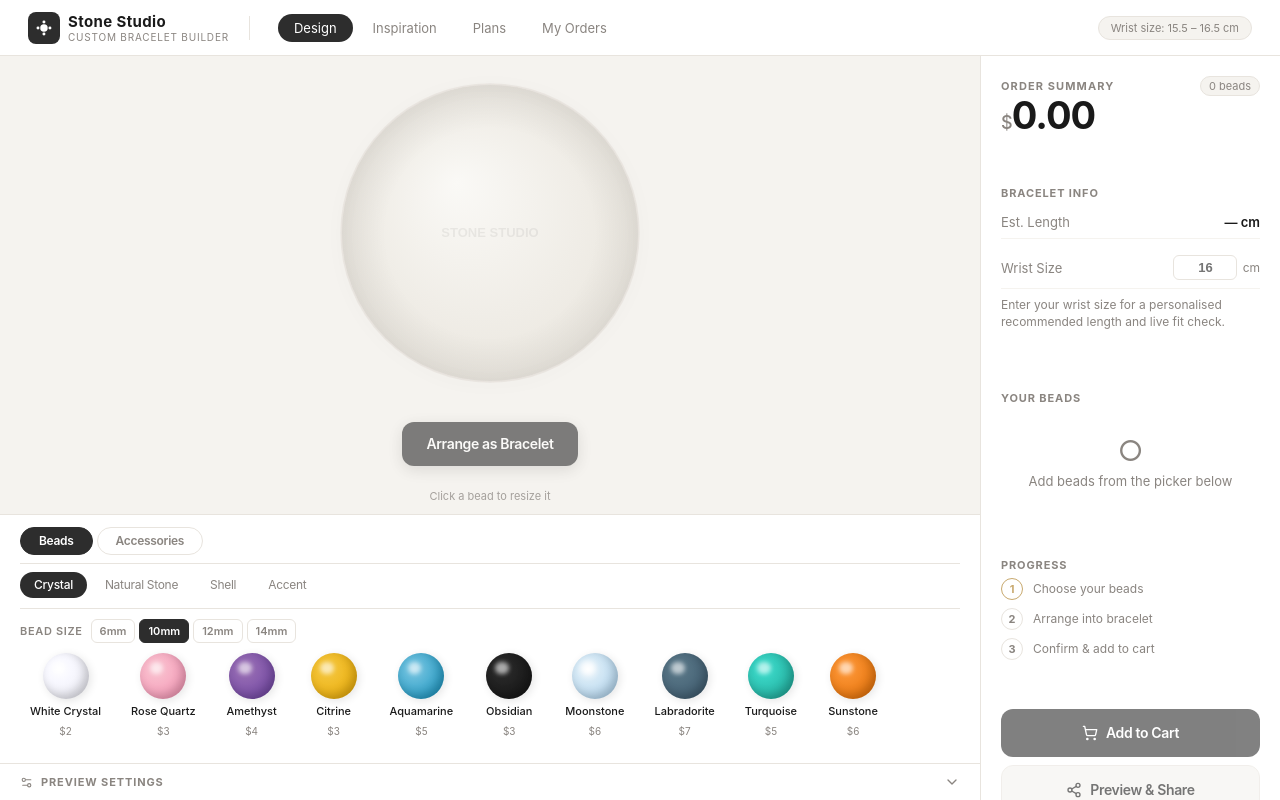
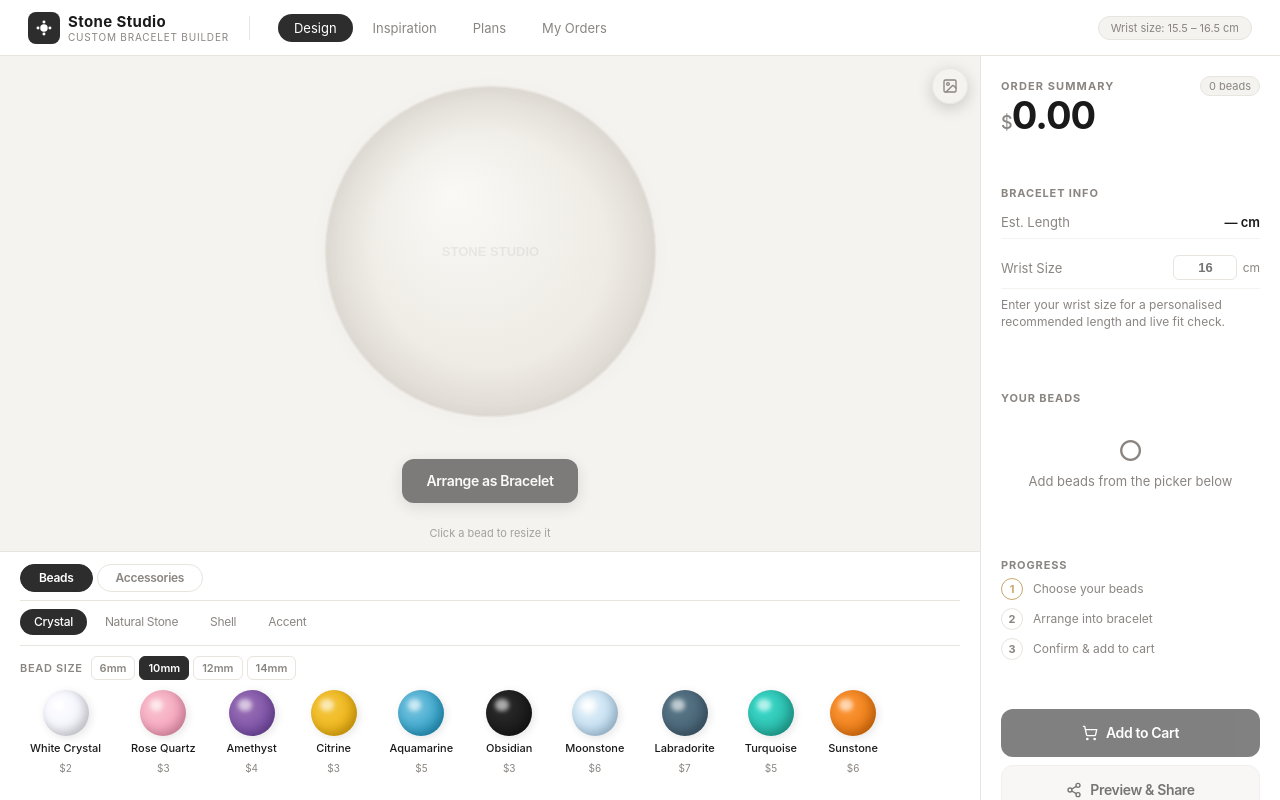
Before and after one commit to pastrainbow/bracelet_custom_configure, a React (Vite) app: page / in a window 1280 px wide. Built offline with nearby package versions, Linux system fonts and the light colour scheme.

Commit message:
Feat: remove preview settings section. Move background selection to top right corner of the canvas

```diff
--- /dev/null
+++ b/src/components/BackgroundDropdown.tsx
@@ -0,0 +1,82 @@
+import { useEffect, useRef, useState } from 'react';
+import { Image as ImageIcon } from 'lucide-react';
+import { TEXTURES, type TextureId } from '@/data/textures';
+import { useStore } from '@/store/store';
+import { cn } from './ui/cn';
+
+/** Floating control pinned to the top-right of the bowl. An icon button opens a
+ *  small popover of texture swatches for setting the bowl background, replacing
+ *  the old Preview Settings row beneath the bead picker. */
+export function BackgroundDropdown() {
+  const texture = useStore((s) => s.texture);
+  const setTexture = useStore((s) => s.setTexture);
+  const [open, setOpen] = useState(false);
+  const ref = useRef<HTMLDivElement>(null);
+
+  useEffect(() => {
+    if (!open) return;
+    function onPointerDown(e: PointerEvent) {
+      if (ref.current && !ref.current.contains(e.target as Node)) setOpen(false);
+    }
+    function onKeyDown(e: KeyboardEvent) {
+      if (e.key === 'Escape') setOpen(false);
+    }
+    document.addEventListener('pointerdown', onPointerDown);
+    document.addEventListener('keydown', onKeyDown);
+    return () => {
+      document.removeEventListener('pointerdown', onPointerDown);
+      document.removeEventListener('keydown', onKeyDown);
+    };
+  }, [open]);
+
+  return (
+    <div ref={ref} className="absolute right-3 top-3 z-30 max-[639px]:right-2 max-[639px]:top-2">
+      <button
+        onClick={() => setOpen((o) => !o)}
+        aria-label="Set bowl background"
+        aria-expanded={open}
+        title="Background"
+        className={cn(
+          'flex h-9 w-9 items-center justify-center rounded-full border border-border bg-surface/90 text-muted shadow-float backdrop-blur transition-colors hover:border-gold hover:text-ink',
+          open && 'border-gold text-ink',
+        )}
+      >
+        <ImageIcon size={16} />
+      </button>
+
+      {open && (
+        <div className="absolute right-0 top-11 w-max rounded-xl border border-border bg-surface p-2 shadow-float">
+          <div className="mb-1.5 px-1 text-[11px] font-bold uppercase tracking-[0.08em] text-muted">
+            Background
+          </div>
+          <div className="flex gap-1">
+            {TEXTURES.map((t) => {
+              const active = t.id === texture;
+              return (
+                <button
+                  key={t.id}
+                  onClick={() => {
+                    setTexture(t.id as TextureId);
+                    setOpen(false);
+                  }}
+                  className="group flex cursor-pointer flex-col items-center gap-1 rounded-[10px] p-1.5 transition-colors hover:bg-bg"
+                >
+                  <span
+                    className={cn(
+                      'h-[38px] w-[38px] rounded-full border-2 shadow-[0_1px_6px_rgba(0,0,0,0.15),inset_-2px_-2px_6px_rgba(0,0,0,0.1)] transition-transform group-hover:scale-105',
+                      active ? 'border-accent ring-2 ring-gold' : 'border-transparent',
+                    )}
+                    style={{ background: t.swatch }}
+                  />
+                  <span className={cn('text-[10px]', active ? 'font-bold text-ink' : 'font-medium text-muted')}>
+                    {t.label}
+                  </span>
+                </button>
+              );
+            })}
+          </div>
+        </div>
+      )}
+    </div>
+  );
+}
--- a/src/components/PreviewSettings.tsx
+++ /dev/null
@@ -1,36 +0,0 @@
-import { useState } from 'react';
-import { ChevronDown, Settings2 } from 'lucide-react';
-import { TextureSelector } from './sidebar/TextureSelector';
-import { cn } from './ui/cn';
-
-/** Collapsible panel with bowl background; sits below the bead picker.
- *  Collapsed by default so the bowl gets the vertical space (these are secondary
- *  controls); expanding it scrolls within the capped controls area. */
-export function PreviewSettings() {
-  const [open, setOpen] = useState(false);
-
-  return (
-    <div className="flex-shrink-0 border-t border-border bg-surface">
-      <button
-        onClick={() => setOpen((o) => !o)}
-        aria-expanded={open}
-        className="flex w-full items-center justify-between px-5 py-2.5 text-left max-[639px]:px-4"
-      >
-        <span className="flex items-center gap-2 text-[11px] font-bold uppercase tracking-[0.08em] text-muted">
-          <Settings2 size={13} />
-          Preview Settings
-        </span>
-        <ChevronDown
-          size={16}
-          className={cn('text-muted transition-transform duration-200', open && 'rotate-180')}
-        />
-      </button>
-
-      {open && (
-        <div className="flex flex-col gap-3 px-5 pb-3.5 max-[639px]:px-4">
-          <TextureSelector />
-        </div>
-      )}
-    </div>
-  );
-}
--- a/src/components/Studio.tsx
+++ b/src/components/Studio.tsx
@@ -2,14 +2,14 @@ import { useRef } from 'react';
 import { useStore } from '@/store/store';
 import { useBraceletEngine } from '@/hooks/useBraceletEngine';
 import { BeadPicker } from './BeadPicker';
-import { PreviewSettings } from './PreviewSettings';
+import { BackgroundDropdown } from './BackgroundDropdown';
 import { Button } from './ui/Button';
 import { cn } from './ui/cn';
 
 /**
  * The left half of the configurator: the physics bowl, the arrange button, the
- * hint line, the bead picker and preview settings. Owns the engine (via
- * useBraceletEngine) and the overlay canvas that spans the whole column.
+ * hint line and the bead picker. Owns the engine (via useBraceletEngine) and
+ * the overlay canvas that spans the whole column.
  */
 export function Studio() {
   const containerRef = useRef<HTMLDivElement>(null);
@@ -27,15 +27,15 @@ export function Studio() {
   return (
     // On mobile the panel is `display:contents` so its children join the page's
     // flex column alongside the sidebar — that makes the sticky bowl region (below)
-    // stay pinned while the bead picker, preview settings AND sidebar scroll past
+    // stay pinned while the bead picker AND sidebar scroll past
     // it. On desktop it's a normal flex column.
     <div
       ref={containerRef}
       className="relative flex flex-col overflow-hidden max-[639px]:contents"
     >
       {/* On mobile this sticks to the top of the viewport so the bowl stays in
-          view while the bead picker / preview settings / sidebar scroll beneath
-          it (bg + z-index so that scrolling content slides under, not over). */}
+          view while the bead picker / sidebar scroll beneath it (bg + z-index so
+          that scrolling content slides under, not over). */}
       <div
         className={cn(
           'relative flex min-h-0 flex-1 flex-col items-center justify-center gap-3 transition-[transform,opacity] duration-300 max-[639px]:sticky max-[639px]:top-12 max-[639px]:z-10 max-[639px]:flex-none max-[639px]:gap-2.5 max-[639px]:bg-bg max-[639px]:pb-2 min-[640px]:min-h-[max(44vh,300px)]',
@@ -52,6 +52,10 @@ export function Studio() {
             shareOpen && 'opacity-0',
           )}
         />
+
+        {/* Overlay control pinned to the bowl's top-right for choosing the bowl
+            background (replaces the old Preview Settings row). */}
+        <BackgroundDropdown />
 
         {/* The box the bowl must fit inside. The engine sizes the canvas to this
             area (not the whole column), so the bowl scales down to fit instead of
@@ -103,7 +107,6 @@ export function Studio() {
         )}
       >
         <BeadPicker />
-        <PreviewSettings />
       </div>
     </div>
   );
--- a/src/components/sidebar/TextureSelector.tsx
+++ /dev/null
@@ -1,38 +0,0 @@
-import { TEXTURES, type TextureId } from '@/data/textures';
-import { useStore } from '@/store/store';
-import { cn } from '../ui/cn';
-import { SectionTitle } from '../ui/SectionTitle';
-
-export function TextureSelector() {
-  const texture = useStore((s) => s.texture);
-  const setTexture = useStore((s) => s.setTexture);
-
-  return (
-    <div>
-      <SectionTitle>Background</SectionTitle>
-      <div className="flex flex-wrap gap-1">
-        {TEXTURES.map((t) => {
-          const active = t.id === texture;
-          return (
-            <button
-              key={t.id}
-              onClick={() => setTexture(t.id as TextureId)}
-              className="group flex cursor-pointer flex-col items-center gap-1 rounded-[10px] p-1.5 transition-colors hover:bg-bg"
-            >
-              <span
-                className={cn(
-                  'h-[38px] w-[38px] rounded-full border-2 shadow-[0_1px_6px_rgba(0,0,0,0.15),inset_-2px_-2px_6px_rgba(0,0,0,0.1)] transition-transform group-hover:scale-105',
-                  active ? 'border-accent ring-2 ring-gold' : 'border-transparent',
-                )}
-                style={{ background: t.swatch }}
-              />
-              <span className={cn('text-[10px]', active ? 'font-bold text-ink' : 'font-medium text-muted')}>
-                {t.label}
-              </span>
-            </button>
-          );
-        })}
-      </div>
-    </div>
-  );
-}
```
Also changed, not shown: .claude/launch.json.
